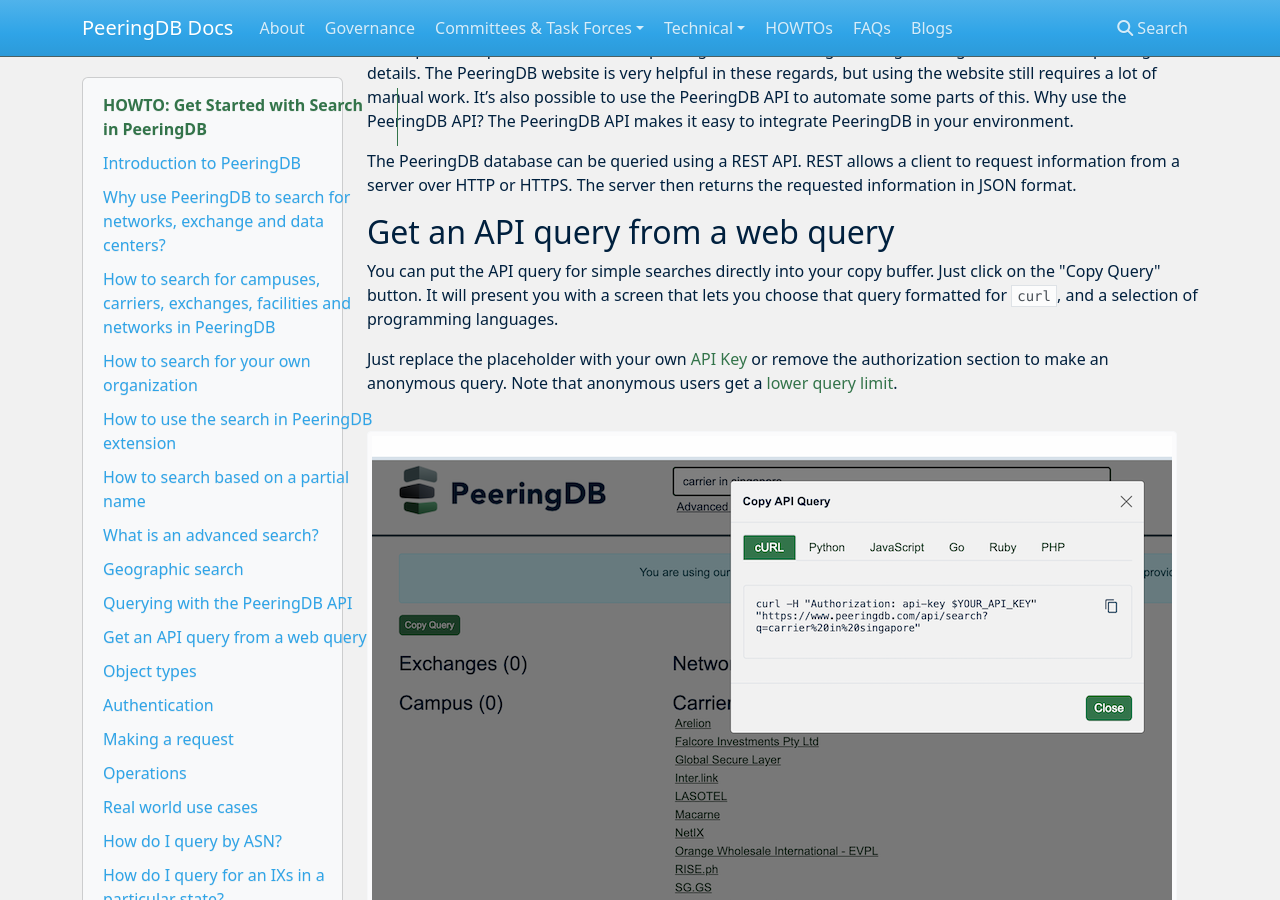
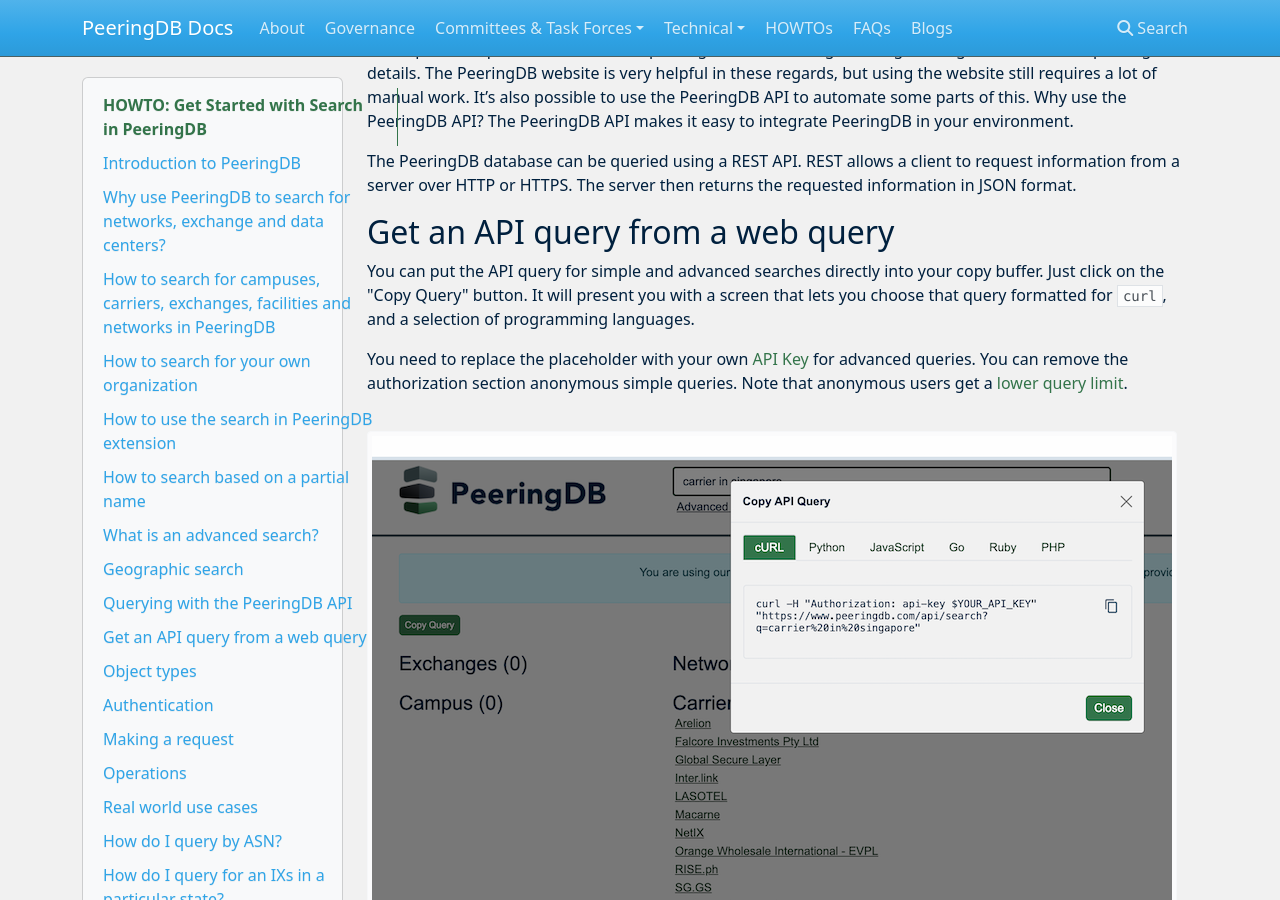
Before and after one commit to peeringdb/docs, an MkDocs documentation site: the page built from docs/howto/search.md, in a window 1280 px wide and 900 px high, scrolled down 10825 px. Built offline with MkDocs 1.6.1, drawn with Linux system fonts in a browser that asks for light colours; nearby versions of some CDN libraries.

Commit message:
Add text about "copy API query" for advanced search (#435)
New screenshot and a few words to introduce it

```diff
--- a/docs/howto/search.md
+++ b/docs/howto/search.md
@@ -181,11 +181,13 @@
 
 ## Get an API query from a web query
 
-You can put the API query for simple searches directly into your copy buffer. Just click on the "Copy Query" button. It will present you with a screen that lets you choose that query formatted for `curl`, and a selection of programming languages.
+You can put the API query for simple and advanced searches directly into your copy buffer. Just click on the "Copy Query" button. It will present you with a screen that lets you choose that query formatted for `curl`, and a selection of programming languages.
 
-Just replace the placeholder with your own [API Key](/howto/api_keys/) or remove the authorization section to make an anonymous query. Note that anonymous users get a [lower query limit](/work_within_peeringdbs_query_limits/).
+You need to replace the placeholder with your own [API Key](/howto/api_keys/) for advanced queries. You can remove the authorization section anonymous simple queries. Note that anonymous users get a [lower query limit](/work_within_peeringdbs_query_limits/).
 
 ![Put an API query in your copy buffer](images/copy_API_query.png)
+
+![Advanced Search copy API query](images/advanced_search_copy_api_query.png)
 
 ## Object types
 
```
Also changed, not shown: docs/howto/images/advanced_search_copy_api_query.png (added).
